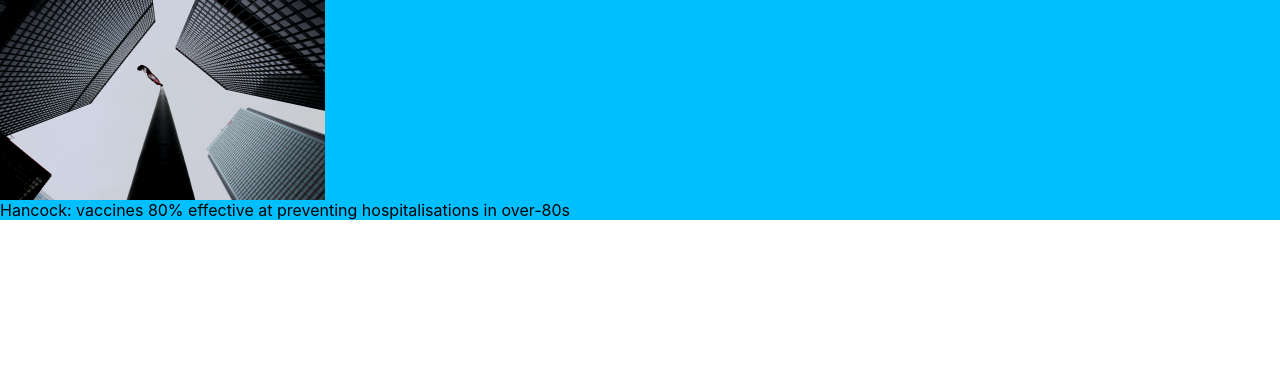
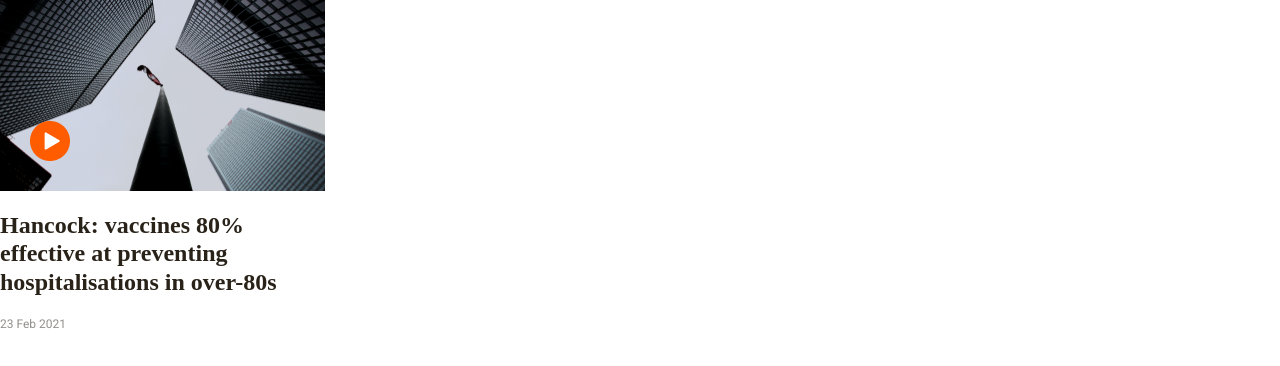
Before and after one commit to Parka/first-project, a React (Create React App) app: page / in a window 1280 px wide. Shown: the top 366 px of the page. Built offline with nearby package versions, Linux system fonts and the light colour scheme.

Commit message:
finish component

```diff
--- a/src/components/VideoCardSmall/index.js
+++ b/src/components/VideoCardSmall/index.js
@@ -3,11 +3,11 @@ import styles from "./styles.module.css";
 const VideoCardSmall = () => {
   return (
     <div className={styles.main}>
-      <div className={styles.image}></div>
-      <div className={styles.body}>
-        <div className={styles.header}>Hancock: vaccines 80% effective at preventing hospitalisations in over-80s</div>
-        <div className={styles.text}></div>
+      <div className={styles.image}>
+        <div className={styles.play}/>
       </div>
+      <div className={styles.header}>Hancock: vaccines 80% effective at preventing hospitalisations in over-80s</div>
+      <div className={styles.date}>23 Feb 2021</div>
     </div>
   );
 };
--- a/src/components/VideoCardSmall/styles.module.css
+++ b/src/components/VideoCardSmall/styles.module.css
@@ -1,9 +1,48 @@
 .main {
-  background-color: deepskyblue;
+  display: flex;
+  flex-direction: column;
+  align-items: flex-start;
+  padding: 0px;
+  gap: 20px;
+  width: 325px;
+  height: 331px;
+  flex: none;
+  order: 1;
+  flex-grow: 0;
 }
 
 .image {
+  position: relative;
   width: 325px;
   height: 200px;
   background-image: url("./america-inequality-coronavirus-1587146011346-facebookJumbo 2.png");
 }
+
+.play {
+  position: absolute;
+  width: 40px;
+  height: 40px;
+  bottom: 0px;
+  left: 0px;
+  margin: 30px;
+  background-image: url("./play.png");
+}
+
+.header {
+  font-family: 'Times New Roman';
+  font-style: normal;
+  font-weight: 700;
+  font-size: 24px;
+  line-height: 120%;
+  color: #292219;
+}
+
+.date {
+  font-family: 'Roboto';
+  font-style: normal;
+  font-weight: 400;
+  font-size: 12px;
+  line-height: 14px;
+  font-feature-settings: 'liga' off;
+  color: #94908C;
+}
```
Also changed, not shown: src/components/VideoCardSmall/play.png (added).
